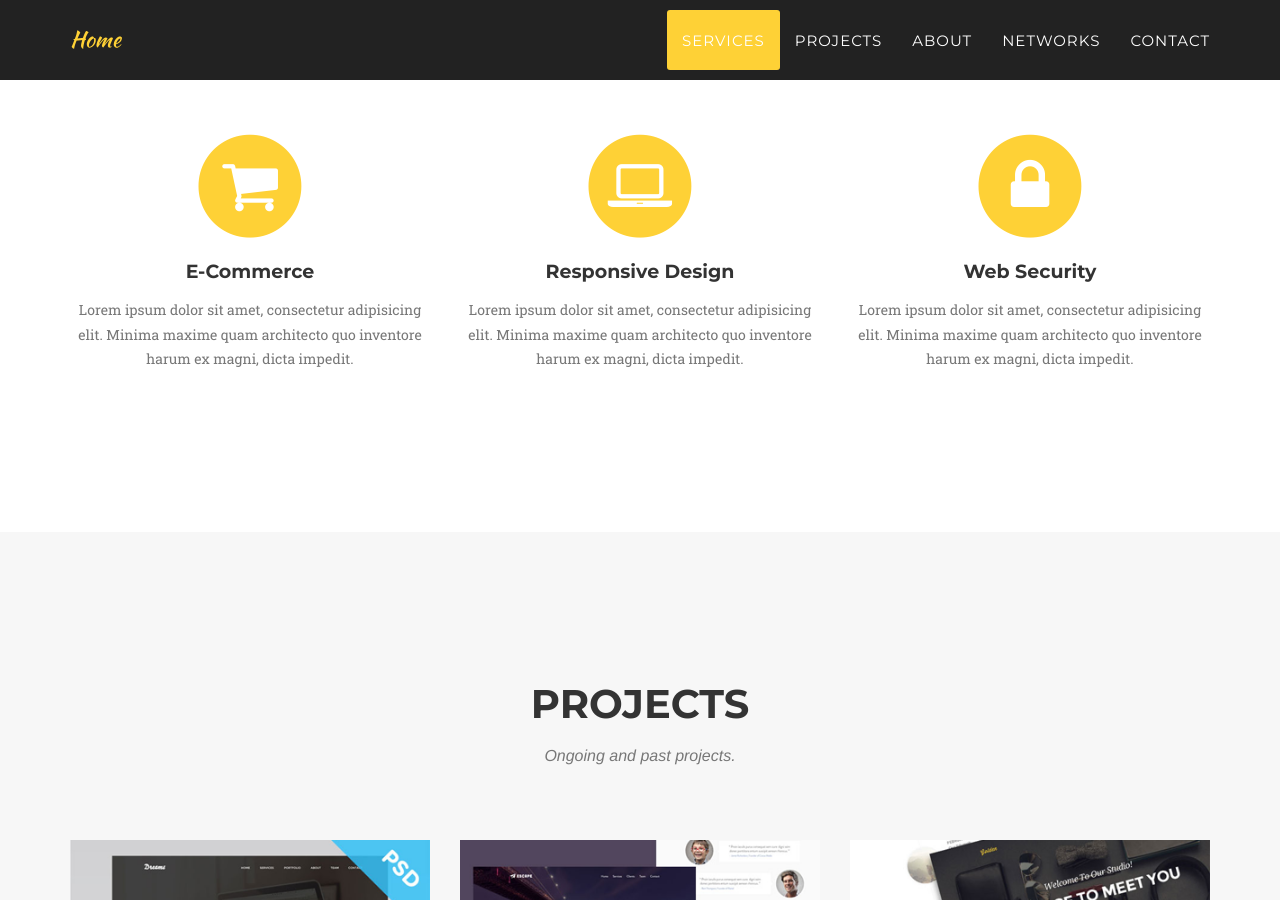
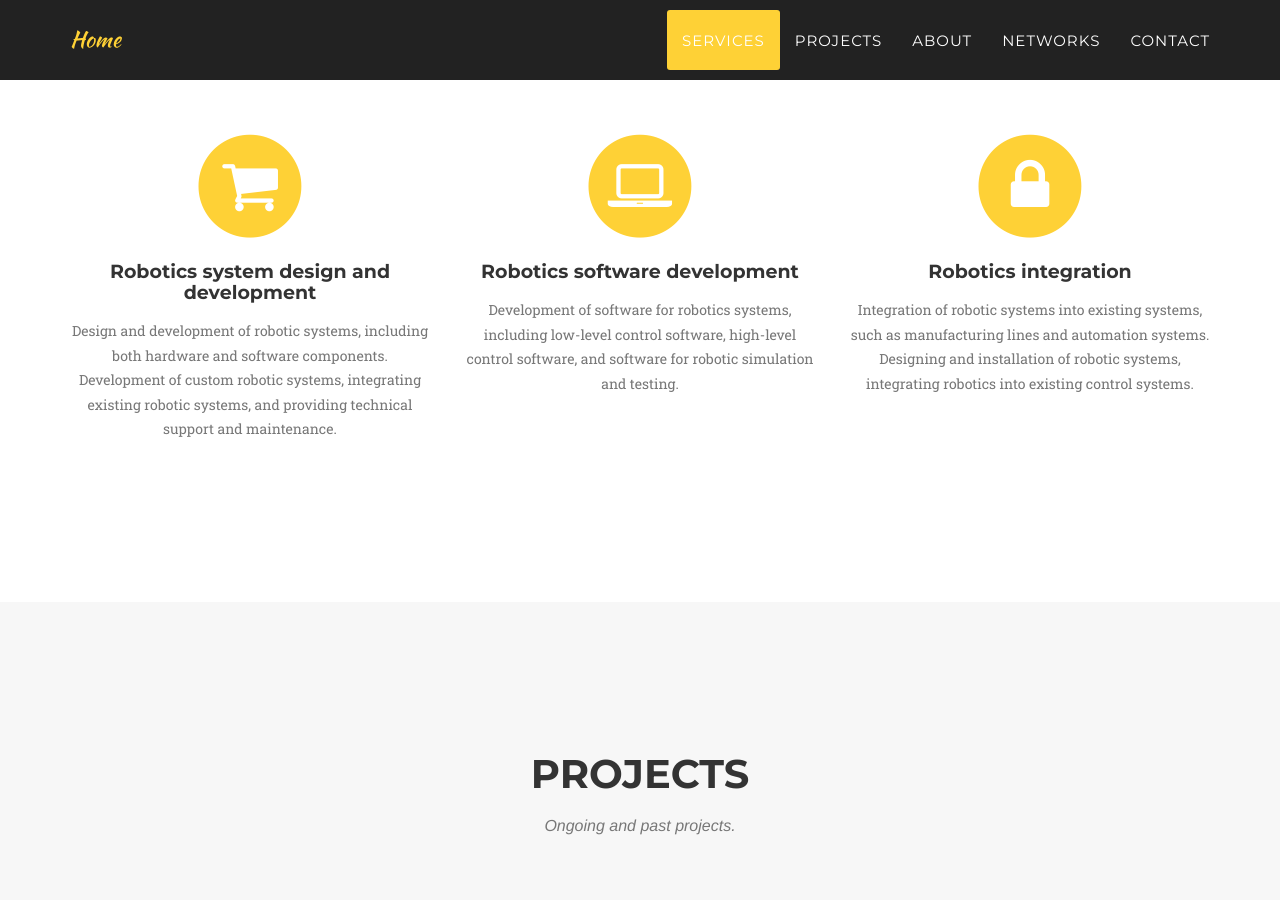
Before and after one commit to Mlahoud/Mlahoud.github.io, a Jekyll site: the page built from index.html, in a window 1280 px wide and 900 px high, scrolled down 838 px. Built offline with Jekyll 4.4.1, drawn with Linux system fonts in a browser that asks for light colours; some web fonts are replaced.

Commit message:
Update services.html

```diff
--- a/_includes/services.html
+++ b/_includes/services.html
@@ -13,24 +13,24 @@
                         <i class="fa fa-circle fa-stack-2x text-primary"></i>
                         <i class="fa fa-shopping-cart fa-stack-1x fa-inverse"></i>
                     </span>
-                    <h4 class="service-heading">E-Commerce</h4>
-                    <p class="text-muted">Lorem ipsum dolor sit amet, consectetur adipisicing elit. Minima maxime quam architecto quo inventore harum ex magni, dicta impedit.</p>
+                    <h4 class="service-heading">Robotics system design and development</h4>
+                    <p class="text-muted"> Design and development of robotic systems, including both hardware and software components. Development of custom robotic systems, integrating existing robotic systems, and providing technical support and maintenance.</p>
                 </div>
                 <div class="col-md-4">
                     <span class="fa-stack fa-4x">
                         <i class="fa fa-circle fa-stack-2x text-primary"></i>
                         <i class="fa fa-laptop fa-stack-1x fa-inverse"></i>
                     </span>
-                    <h4 class="service-heading">Responsive Design</h4>
-                    <p class="text-muted">Lorem ipsum dolor sit amet, consectetur adipisicing elit. Minima maxime quam architecto quo inventore harum ex magni, dicta impedit.</p>
+                    <h4 class="service-heading">Robotics software development</h4>
+                    <p class="text-muted">Development of software for robotics systems, including low-level control software, high-level control software, and software for robotic simulation and testing.</p>
                 </div>
                 <div class="col-md-4">
                     <span class="fa-stack fa-4x">
                         <i class="fa fa-circle fa-stack-2x text-primary"></i>
                         <i class="fa fa-lock fa-stack-1x fa-inverse"></i>
                     </span>
-                    <h4 class="service-heading">Web Security</h4>
-                    <p class="text-muted">Lorem ipsum dolor sit amet, consectetur adipisicing elit. Minima maxime quam architecto quo inventore harum ex magni, dicta impedit.</p>
+                    <h4 class="service-heading">Robotics integration</h4>
+                    <p class="text-muted"> Integration of robotic systems into existing systems, such as manufacturing lines and automation systems. Designing and installation of robotic systems, integrating robotics into existing control systems.</p>
                 </div>
             </div>
         </div>
```
